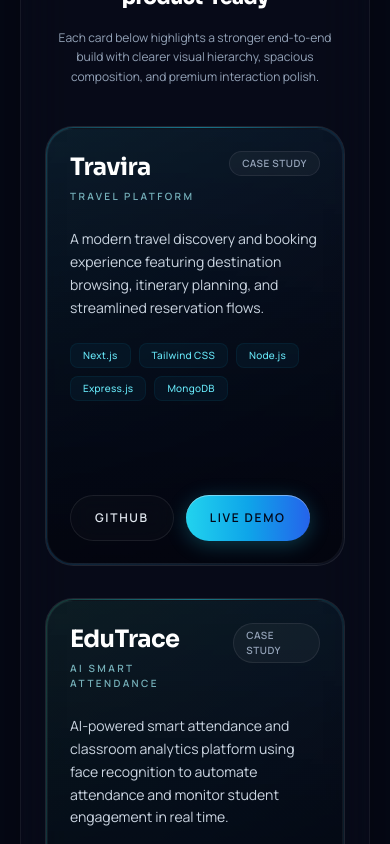
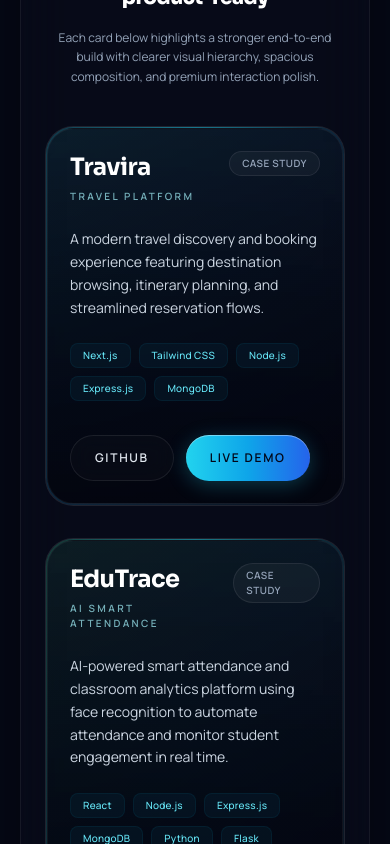
Before and after one commit to Sumitku2938k/Portfolio, a React (Vite) app: page / in a window 390 px wide. Shown: the part 3060-3904 px from the top of the page. Built offline with nearby package versions, Linux system fonts and the light colour scheme; no server answers.

Commit message:
Update ProjectCard component: adjust minimum height for featured projects to enhance layout consistency

```diff
--- a/src/components/ProjectCard.jsx
+++ b/src/components/ProjectCard.jsx
@@ -16,7 +16,7 @@
       }}
       transition={springs.gentle}
       className={`group relative overflow-hidden rounded-[28px] border border-white/[0.08] bg-white/[0.02] p-6 backdrop-blur-xl transition-[shadow,background-color] duration-500 ${
-        featured ? 'min-h-[440px] sm:p-8' : 'min-h-[230px]'
+        featured ? 'min-h-[380px] sm:min-h-[440px] sm:p-8' : 'min-h-[230px]'
       }`}
     >
       <div
```
